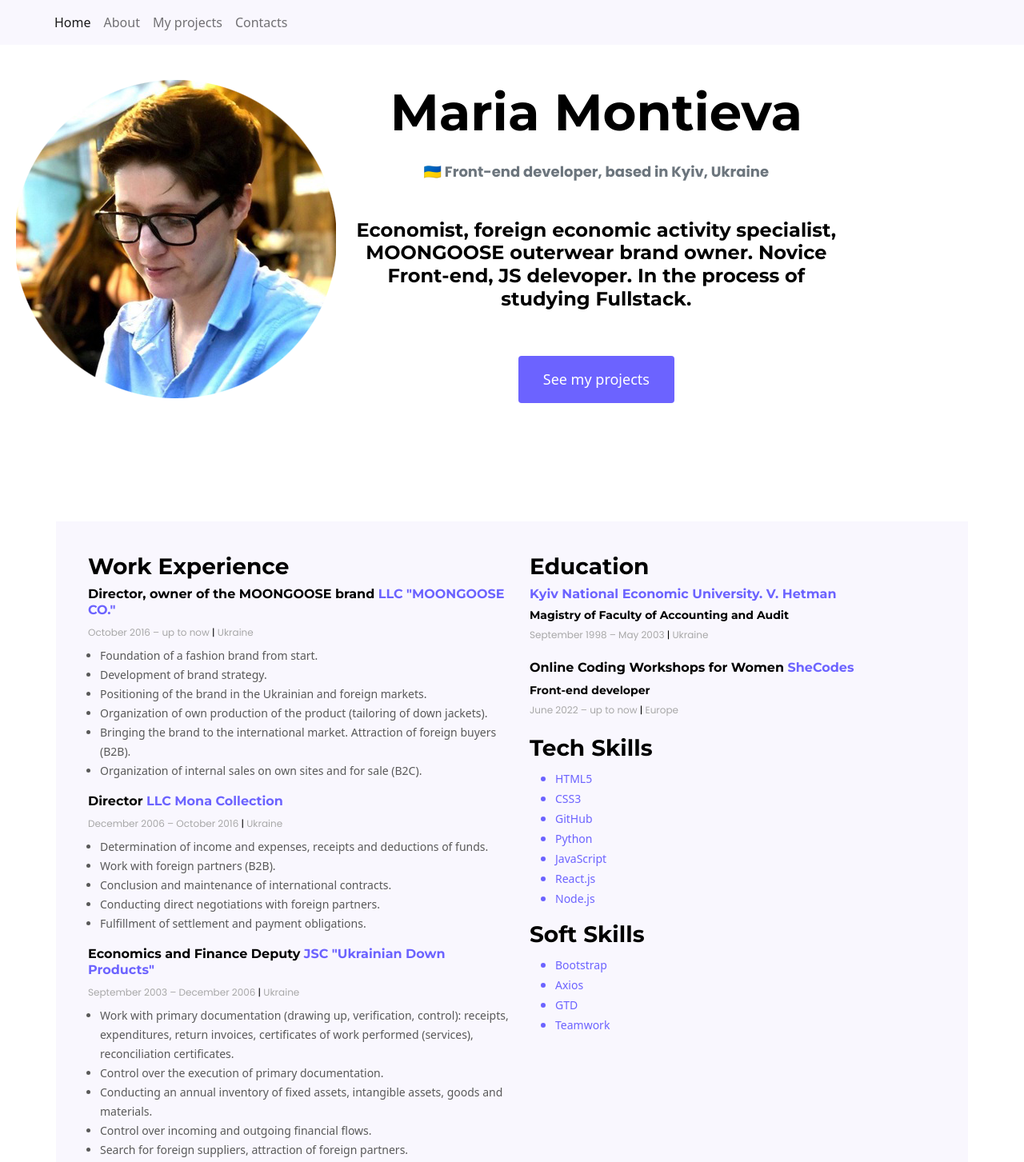
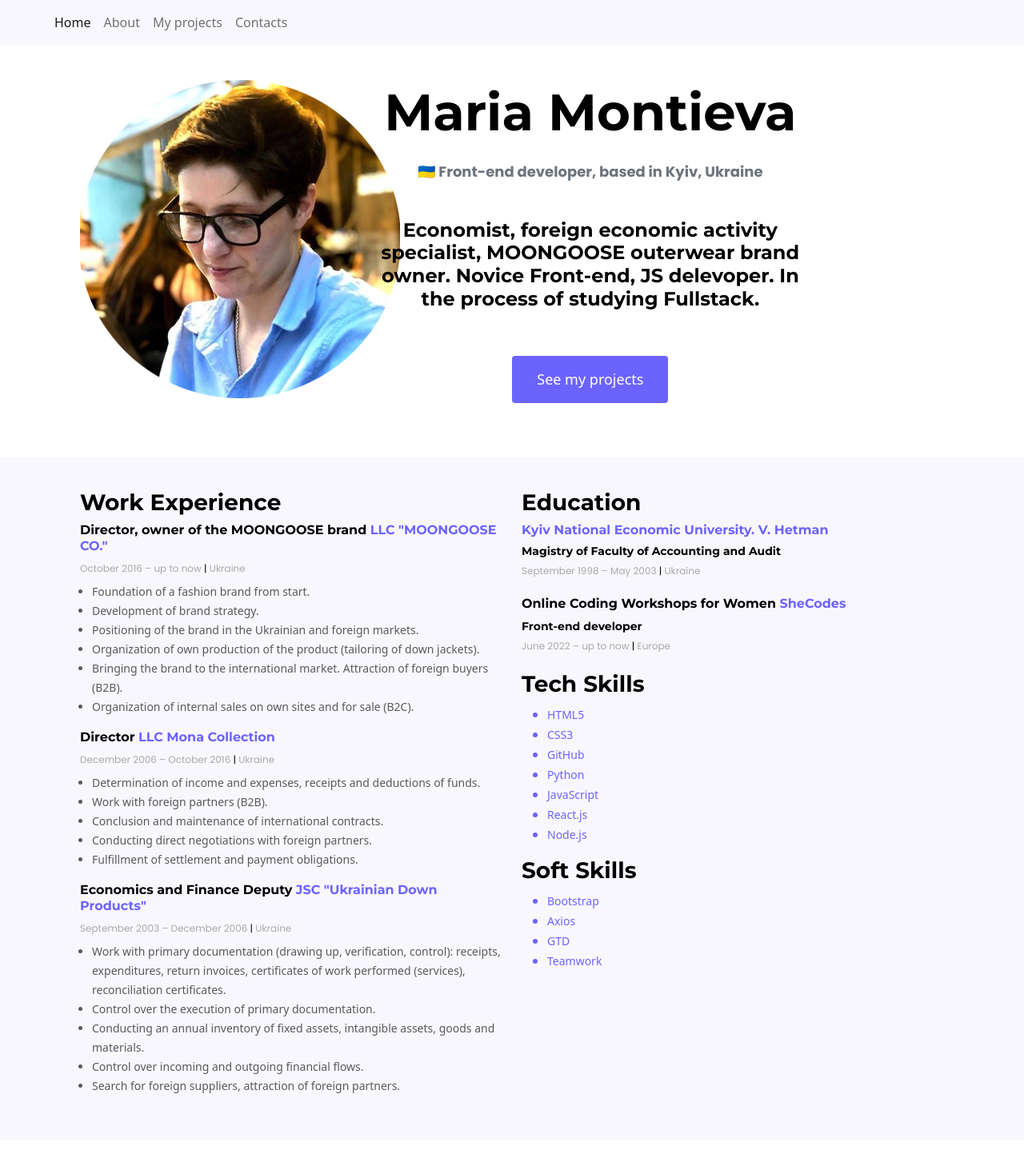
Before and after one commit to sandmood/Portfolio-project, a plain HTML site: page about.html in a window 1280 px wide. Shown: the top 1453 px of the page at 80% size. Drawn offline with nearby package versions, Linux system fonts and the light colour scheme.

Commit message:
css was corrected

```diff
--- a/about.html
+++ b/about.html
@@ -62,7 +62,7 @@
         </div>
       </div>
     </nav>
-    <div class="about-section">
+    <div class="about-section container">
       <div class="row">
         <div class="col-md-4">
           <img src="/img/logo2.png" title="Maria Montyeva" class="mt-n1" />
@@ -76,7 +76,7 @@
     </div>
     </div>
     </div>
-    <div class="work-experience container mt-5">
+    <div class="work-experience container-fluid mt-5">
       <div class="row">
         <div class="col-md-6 work">
           <h3 class="title">Work Experience</h3>
--- a/src/style.css
+++ b/src/style.css
@@ -108,7 +108,7 @@ a:hover {
   text-decoration: underline;
 }
 .about-section {
-  padding: 100px 20px;
+  padding: 100px 20px 20px 30px;
   text-align: center;
 }
 .about-section h1 {
@@ -238,7 +238,7 @@ a:hover {
 }
 .work-experience {
   background-color: var(--secondary-color);
-  padding: 40px 20px 20px 40px;
+  padding: 40px 100px;
 }
 .tech-skills-item,
 .soft-skills-item {
```
